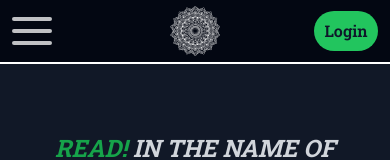
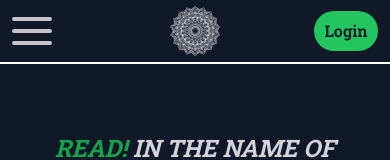
Before and after one commit to Yanal-Sabbagh07/halal, a Next.js app: page / in a window 390 px wide. Shown: the top 160 px of the page. Built offline with nearby package versions, Linux system fonts and the light colour scheme; no server answers.

Commit message:
change the header color on small screen

```diff
--- a/src/app/layout.tsx
+++ b/src/app/layout.tsx
@@ -18,7 +18,7 @@ export default function RootLayout({
     <html lang="en">
       <body className={`${Roboto.className}`} suppressHydrationWarning={true}>
         <AuthProvider>
-          <header className=" fixed left-0 top-0 z-50 flex h-16 w-full items-center justify-center border-b-2 border-white bg-gray-950 ">
+          <header className=" bg-gra-900 fixed left-0 top-0 z-50 flex h-16 w-full items-center justify-center border-b-2 border-white lg:bg-gray-950 ">
             <Header />
           </header>
           {children}
```
